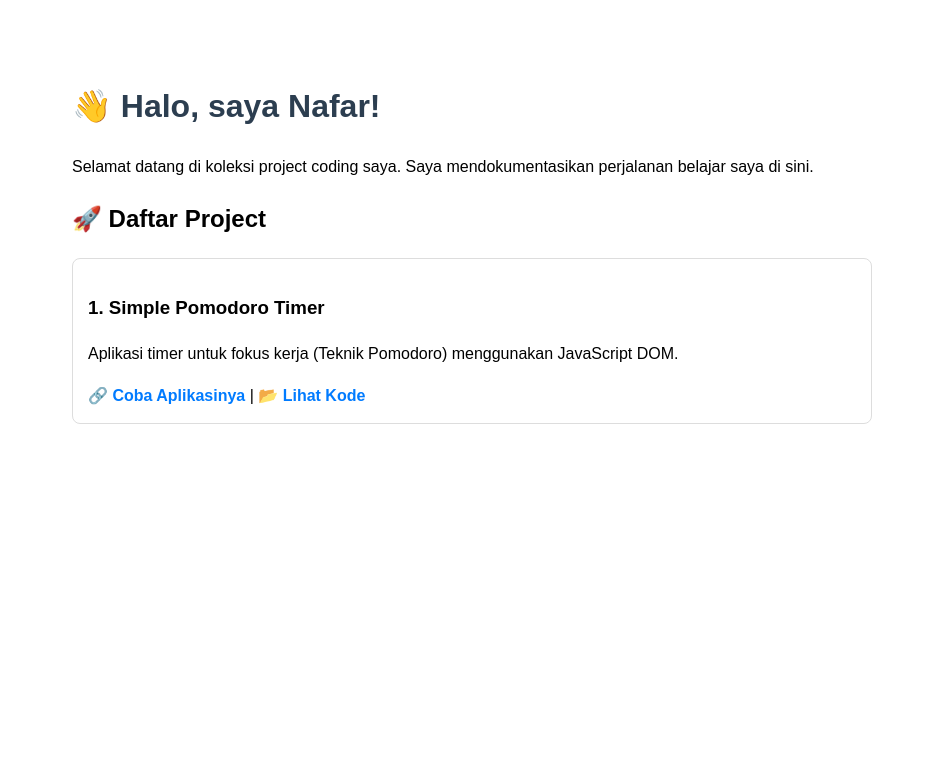
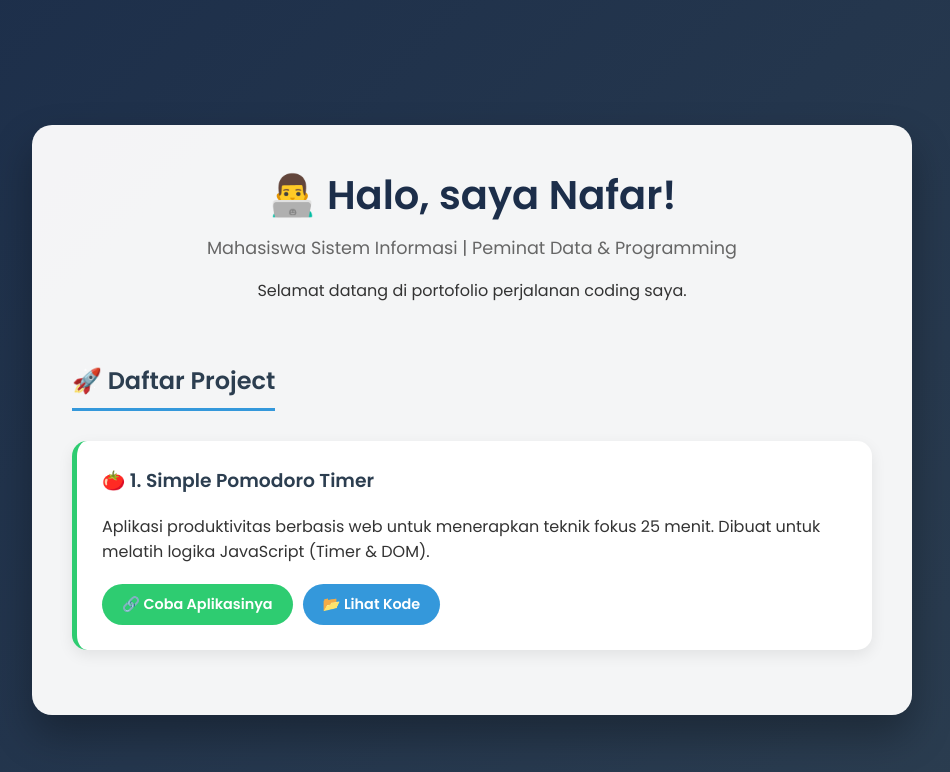
Before and after one commit to kianoyusi/kianoyusi.github.io, a plain HTML site: page index.html in a window 1280 px wide. Shown: the whole page, without its empty margins (168-1118 px from the left). Drawn offline with Linux system fonts and the light colour scheme.

Commit message:
Update index.html

```diff
--- a/index.html
+++ b/index.html
@@ -4,27 +4,130 @@
     <meta charset="UTF-8">
     <meta name="viewport" content="width=device-width, initial-scale=1.0">
     <title>Portfolio Nafar Jafar A</title>
+    <link href="https://fonts.googleapis.com/css2?family=Poppins:wght@300;400;600&display=swap" rel="stylesheet">
     <style>
-        body { font-family: sans-serif; max-width: 800px; margin: 40px auto; padding: 20px; line-height: 1.6; }
-        h1 { color: #2c3e50; }
-        .project-card { border: 1px solid #ddd; padding: 15px; border-radius: 8px; margin-bottom: 15px; }
-        .project-card:hover { background-color: #f9f9f9; }
-        a { text-decoration: none; color: #007bff; font-weight: bold; }
+        /* --- CSS untuk Tampilan --- */
+        body {
+            margin: 0;
+            padding: 20px;
+            font-family: 'Poppins', sans-serif; /* Font modern */
+            /* Background gradasi keren */
+            background: linear-gradient(135deg, #1c2e4a, #2c3e50);
+            color: #333;
+            min-height: 100vh; /* Tinggi minimal selebar layar */
+            display: flex;
+            justify-content: center;
+            align-items: center;
+        }
+
+        /* Wadah utama di tengah */
+        .main-container {
+            max-width: 800px;
+            width: 100%;
+            background-color: rgba(255, 255, 255, 0.95); /* Putih agak transparan */
+            padding: 40px;
+            border-radius: 20px;
+            box-shadow: 0 20px 40px rgba(0,0,0,0.3); /* Bayangan besar */
+        }
+
+        /* Header */
+        header {
+            text-align: center;
+            margin-bottom: 40px;
+        }
+        h1 {
+            color: #1c2e4a;
+            margin: 0;
+            font-size: 2.5em;
+        }
+        .intro-text {
+            color: #666;
+            font-size: 1.1em;
+            margin-top: 10px;
+        }
+
+        /* Judul Seksi */
+        h2.section-title {
+            color: #2c3e50;
+            border-bottom: 3px solid #3498db;
+            display: inline-block;
+            padding-bottom: 10px;
+            margin-bottom: 30px;
+        }
+
+        /* --- Kartu Project --- */
+        .project-card {
+            background: white;
+            border-radius: 15px;
+            padding: 25px;
+            margin-bottom: 25px;
+            /* Bayangan halus */
+            box-shadow: 0 5px 15px rgba(0,0,0,0.08);
+            transition: transform 0.3s, box-shadow 0.3s; /* Animasi halus */
+            border-left: 5px solid #2ecc71; /* Aksen warna hijau di kiri */
+        }
+
+        /* Efek saat mouse di atas kartu */
+        .project-card:hover {
+            transform: translateY(-7px); /* Naik sedikit */
+            box-shadow: 0 15px 30px rgba(0,0,0,0.15); /* Bayangan makin jelas */
+        }
+
+        .project-card h3 {
+            margin-top: 0;
+            color: #2c3e50;
+        }
+
+        /* --- Tombol Link --- */
+        .links {
+            margin-top: 20px;
+            display: flex;
+            gap: 10px; /* Jarak antar tombol */
+        }
+        .btn {
+            text-decoration: none;
+            padding: 10px 20px;
+            border-radius: 30px;
+            font-weight: 600;
+            font-size: 0.9em;
+            transition: opacity 0.2s;
+            display: flex;
+            align-items: center;
+        }
+        /* Warna tombol Demo (Hijau) */
+        .btn-demo { background-color: #2ecc71; color: white; }
+        /* Warna tombol Kode (Biru) */
+        .btn-code { background-color: #3498db; color: white; }
+
+        .btn:hover { opacity: 0.9; }
     </style>
 </head>
 <body>
 
-    <h1>👋 Halo, saya Nafar!</h1>
-    <p>Selamat datang di koleksi project coding saya. Saya mendokumentasikan perjalanan belajar saya di sini.</p>
+    <div class="main-container">
+        <header>
+            <h1>👨‍💻 Halo, saya Nafar!</h1>
+            <p class="intro-text">Mahasiswa Sistem Informasi | Peminat Data & Programming</p>
+            <p>Selamat datang di portofolio perjalanan coding saya.</p>
+        </header>
 
-    <h2>🚀 Daftar Project</h2>
+        <h2 class="section-title">🚀 Daftar Project</h2>
 
-    <div class="project-card">
-        <h3>1. Simple Pomodoro Timer</h3>
-        <p>Aplikasi timer untuk fokus kerja (Teknik Pomodoro) menggunakan JavaScript DOM.</p>
-        <a href="https://kianoyusi.github.io/pomodoro-project/" target="_blank">🔗 Coba Aplikasinya</a> |
-        <a href="https://github.com/kianoyusi/pomodoro-project" target="_blank">📂 Lihat Kode</a>
-    </div>
+        <div class="project-card">
+            <h3>🍅 1. Simple Pomodoro Timer</h3>
+            <p>Aplikasi produktivitas berbasis web untuk menerapkan teknik fokus 25 menit. Dibuat untuk melatih logika JavaScript (Timer & DOM).</p>
 
-    </body>
+            <div class="links">
+                <a href="https://kianoyusi.github.io/pomodoro-project/" target="_blank" class="btn btn-demo">
+                    🔗 Coba Aplikasinya
+                </a>
+                <a href="https://github.com/kianoyusi/pomodoro-project" target="_blank" class="btn btn-code">
+                    📂 Lihat Kode
+                </a>
+            </div>
+        </div>
+
+        </div>
+
+</body>
 </html>
```
